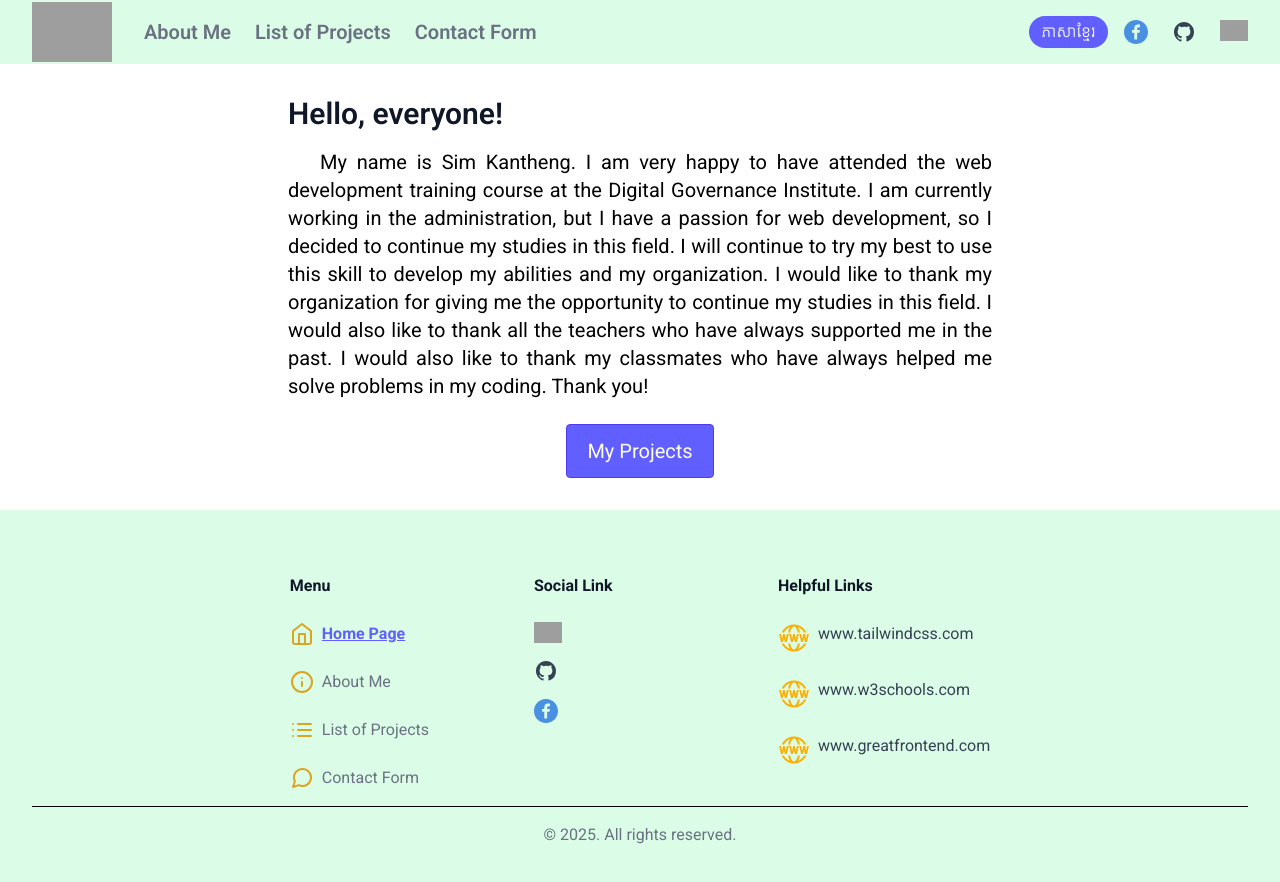
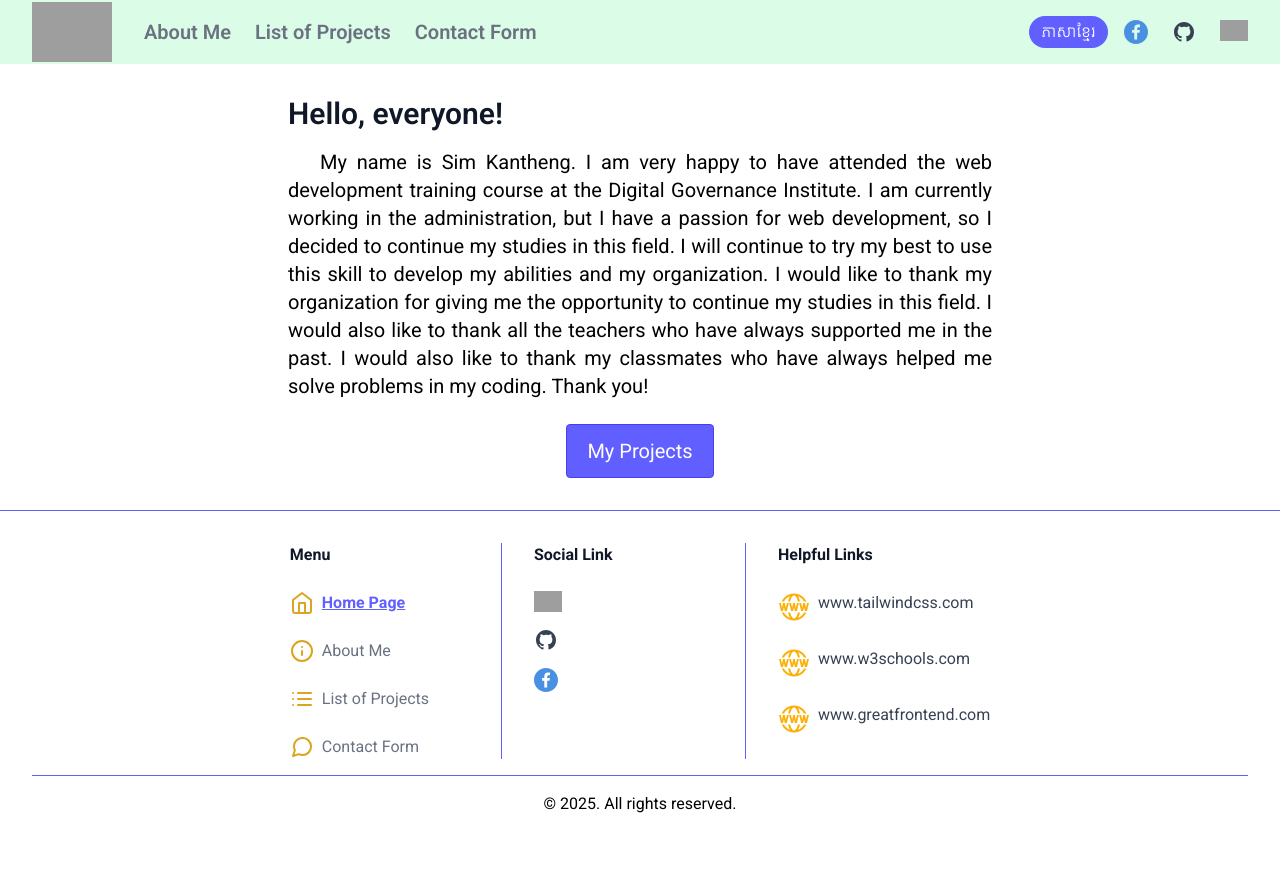
Before and after one commit to nohoneynoworry/vue-portfolio, a Vue app: page / in a window 1280 px wide. Shown: the top 882 px of the page. Built offline with nearby package versions, Linux system fonts and the light colour scheme; grey boxes are pictures that could not be loaded; the HTML template or start-up script is replaced by a standard one.

Commit message:
change footer

```diff
--- a/src/components/Footer.vue
+++ b/src/components/Footer.vue
@@ -1,9 +1,9 @@
 <template>
-  <footer class="bg-green-100">
-    <div class="mx-auto max-w-screen-xl px-4 py-16 sm:px-6 lg:px-8">
+  <footer class="border-t-1 border-indigo-500">
+    <div class="mx-auto max-w-screen-xl px-4 py-8 sm:px-4 lg:px-8">
       <div class="lg:flex lg:items-start lg:gap-8 place-content-center">
         <div class="mt-8 grid gap-8 lg:mt-0 lg:grid-cols-3 lg:gap-y-16">
-          <div class="col-span-2 sm:col-span-1">
+          <div class="col-span-2 sm:col-span-1 border-r-1 border-indigo-500">
             <p class="text-md text-gray-900 font-bold">Menu</p>
             <ul class="mt-6 space-y-4 text-md">
               <li>
@@ -74,7 +74,7 @@
               </li>
             </ul>
           </div>
-          <div class="col-span-2 sm:col-span-1">
+          <div class="col-span-2 sm:col-span-1 border-r-1 border-indigo-500">
             <p class="text-md text-gray-900 font-bold">{{ $t('socialLink') }}</p>
             <ul class="mt-6 space-y-4 text-md">
               <li>
@@ -139,9 +139,9 @@
           </div>
         </div>
       </div>
-      <div class="mt-4 border-t pt-4">
+      <div class="my-4 border-t border-indigo-500 py-4">
         <div class="text-center">
-          <p class="text-md text-gray-500">&copy; 2025. All rights reserved.</p>
+          <p class="text-md text-white-500">&copy; 2025. All rights reserved.</p>
         </div>
       </div>
     </div>
```
